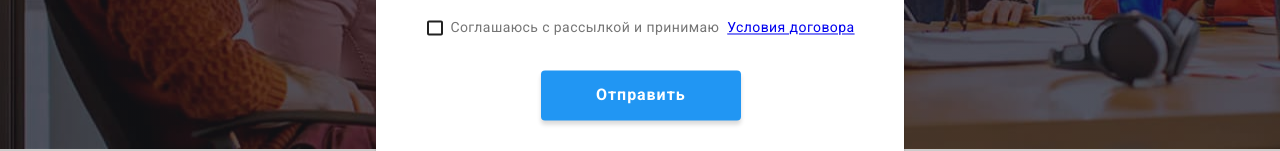
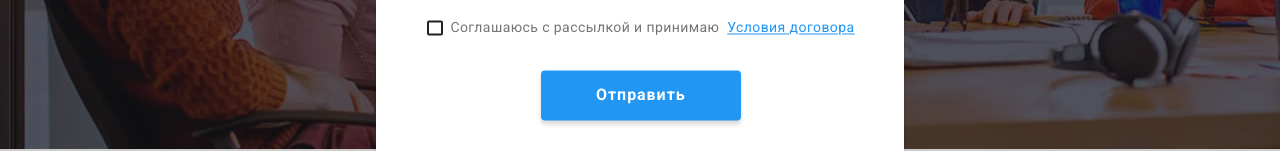
Before and after one commit to Diadchenko/goit-markup-hw-06, a plain HTML site: page index.html in a window 1280 px wide. Both pictures are taken after a click on the button "Заказать услугу". Shown: the part 532-683 px from the top of the page. Drawn offline with nearby package versions, Linux system fonts and the light colour scheme.

Commit message:
add-chexkbox-color

```diff
--- a/CSS/styles.css
+++ b/CSS/styles.css
@@ -927,6 +927,7 @@ img {
 .modal-textarea {
   margin-bottom: 20px;
 }
+
 .modal-text {
   width: 448px;
   height: 120px;
@@ -980,6 +981,10 @@ img {
   transition: background-color 250ms, border 250ms cubic-bezier(0.4, 0, 0.2, 1);
 }
 
+.modal-chechbox__link {
+  color: #2196f3;
+}
+
 .checkbox-icon {
   fill: transparent;
   transition: fill 250ms cubic-bezier(0.4, 0, 0.2, 1);
--- a/index.html
+++ b/index.html
@@ -523,7 +523,9 @@
                   <use href="./images/icons.svg#modal-chekbox-icon"></use>
                 </svg> </span
               >Соглашаюсь с рассылкой и принимаю &nbsp;
-              <a href="#" target="_blank">Условия договора</a>
+              <a href="#" target="_blank" class="modal-chechbox__link"
+                >Условия договора</a
+              >
             </label>
           </div>
           <button type="submit" class="modal-btn-bottom">Отправить</button>
```
Also changed, not shown: 1 other file.
